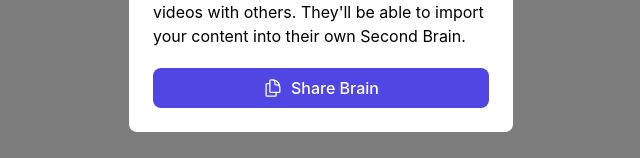
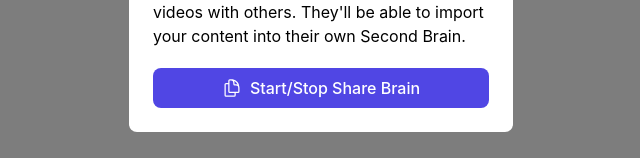
Before and after one commit to VikrantPareek/week-15-second-brain-fe, a React (Vite) app: page /dashboard in a window 1280 px wide. Both pictures are taken after a click on the button "Share Brain". Shown: the part 383-541 px from the top of the page, without its empty margins (319-959 px from the left). Built offline with nearby package versions, Linux system fonts and the light colour scheme; no server answers.

Commit message:
Added sharemodal to backend

```diff
--- a/src/components/MainComponent.tsx
+++ b/src/components/MainComponent.tsx
@@ -69,8 +69,8 @@
         </div>
       </div>
       <ShareModal
-        setIsShare={() => setIsShare(!isShare)}
-        isShare={isShare}
+        setIsShared={() => setIsShare(!isShare)}
+        isShared={isShare}
         isVisible={`${isShare}`}
       />
       <AddContentModal
--- a/src/components/ShareModal.tsx
+++ b/src/components/ShareModal.tsx
@@ -1,11 +1,13 @@
+import axios from "axios";
 import { AddIcon } from "./AddIcon";
 import { Button } from "./Button";
 import { CopyIcon } from "./CopyIcon";
+import { useState } from "react";
 
 interface extraStyle {
   isVisible: "true" | "false";
-  isShare: true | false;
-  setIsShare: () => void;
+  isShared: true | false;
+  setIsShared: () => void;
 }
 
 let styles = {
@@ -14,6 +16,29 @@
 };
 
 export function ShareModal(props: extraStyle) {
+  let [isShared, setIsShared] = useState(false);
+  async function shareBrain() {
+    try {
+      let response = await axios.post(
+        "http://localhost:3000/api/v1/brain/share",
+        { share: !isShared },
+        { headers: { token: localStorage.getItem("token") } },
+      );
+      if (response.data.link != undefined) {
+        await navigator.clipboard.writeText(
+          "http://localhost:3000/api/v1/brain/" + response.data.link,
+        );
+        alert("Link copied!");
+      } else {
+        alert("Sharing Stopped!");
+      }
+      setIsShared(!isShared);
+      props.setIsShared?.();
+    } catch (e: any) {
+      alert(e.response.data.message + " Click again to stop sharing!");
+      setIsShared(!isShared);
+    }
+  }
   return (
     <div
       className={
@@ -24,7 +49,7 @@
       <div className="w-96 px-6 rounded-lg py-6 bg-white">
         <div className="flex items-center text-center justify-between">
           <p className="text-lg font-semibold">Share Your Second Brain</p>
-          <div onClick={props.setIsShare} className="mt-1">
+          <div onClick={props.setIsShared} className="mt-1">
             <AddIcon extraStyle="rotate-45" />
           </div>
         </div>
@@ -33,8 +58,9 @@
           They'll be able to import your content into their own Second Brain.
         </p>
         <Button
+          onClick={shareBrain}
           extraStyle="w-full justify-center"
-          text="Share Brain"
+          text={"Start/Stop Share Brain"}
           color="primary"
           icon={<CopyIcon />}
         />
```
